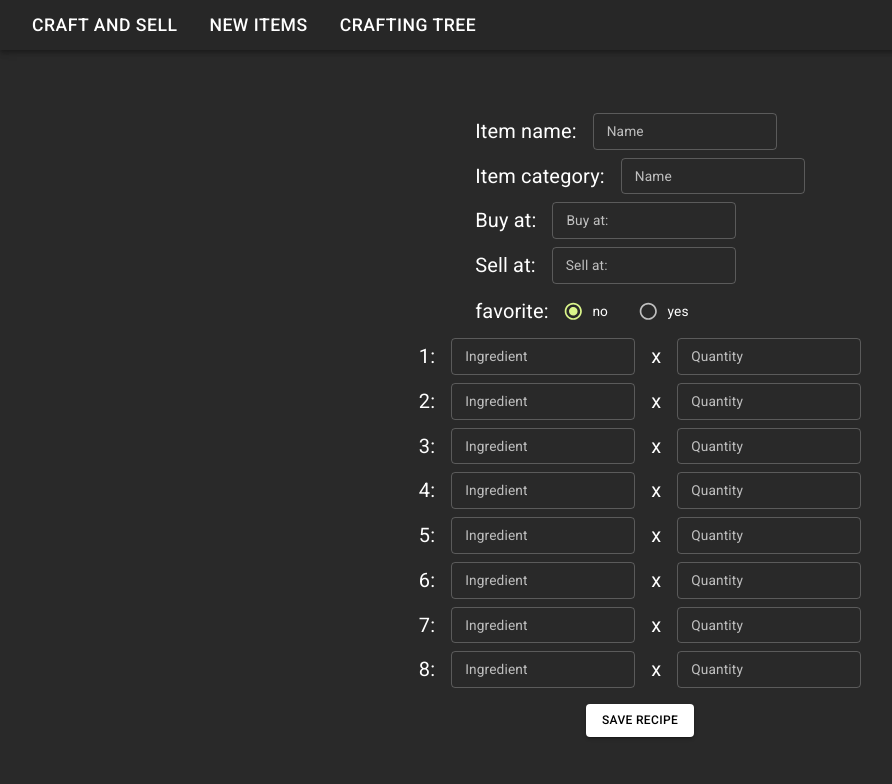
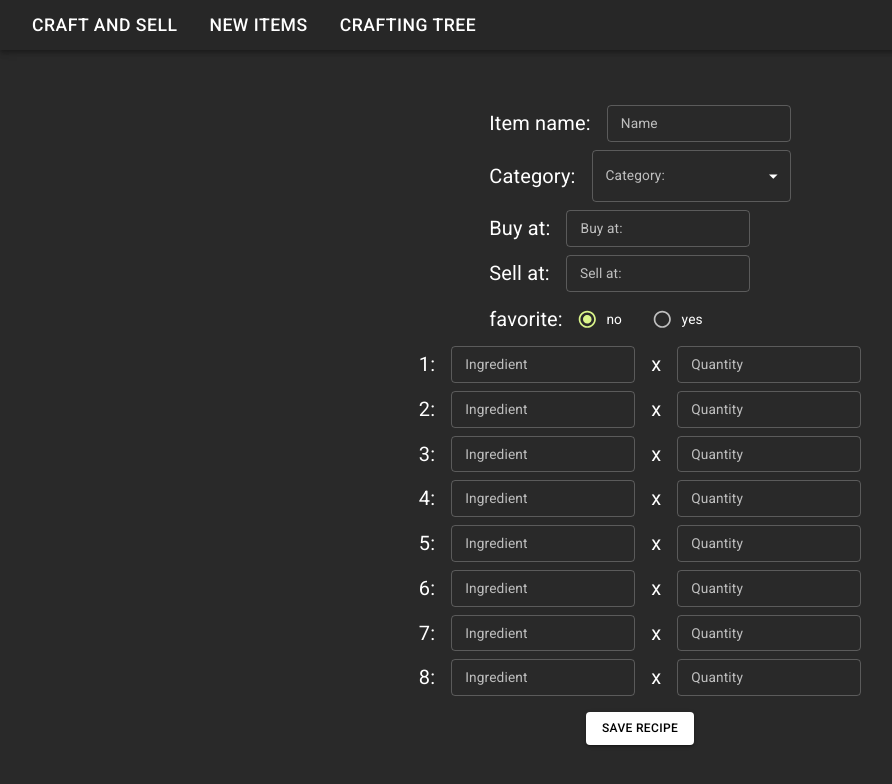
Before and after one commit to Ted2121/MarketShuffle, a React (Vite) app in the folder marketshuffle/: page /new in a window 1280 px wide. Shown: the top 784 px of the page, without its empty margins (0-892 px from the left). Built offline with nearby package versions, Linux system fonts and the light colour scheme.

Commit message:
minor fixes

```diff
--- a/marketshuffle/src/items/ActionsPanel.jsx
+++ b/marketshuffle/src/items/ActionsPanel.jsx
@@ -38,14 +38,14 @@ function ActionsPanel({ item }) {
   const handleAddPosition = async (itemId, one, ten, hundred, details, currentUnixTime, positionQuality) => {
     const itemPositionDto = {
       parentItemId: itemId,
-      one: one,
-      ten: ten,
-      hundred: hundred,
+      one: one ? one : 0,
+      ten: ten ? ten : 0,
+      hundred: hundred ? hundred : 0,
       details: details,
       date: currentUnixTime,
       quality: positionQuality
     }
-
+ console.log(one)
     await createPositionForItem(itemPositionDto);
   }
 
@@ -260,13 +260,11 @@ function ActionsPanel({ item }) {
                   Delete Position
                 </Button>
                 {item && <EditPositionModal handleEditPosition={handleEditPosition} currentPosition={currentPosition} />}
-                {item && <EditPositionModal handleEditPosition={handleEditPosition} currentPosition={currentPosition} />}
               </Box>
               <Divider sx={{
                 mt: 2
               }} />
               {/* Add position */}
-              {item && <AddPositionForm itemId={item?.id} handleAddPosition={handleAddPosition} />}
               {item && <AddPositionForm itemId={item?.id} handleAddPosition={handleAddPosition} />}
             </Card>
             <Card>
--- a/marketshuffle/src/items/ItemTable.jsx
+++ b/marketshuffle/src/items/ItemTable.jsx
@@ -2,8 +2,6 @@ import { Box, Button, TextField } from '@mui/material'
 import React, { useState } from 'react'
 import Item from './Item'
 import categoryList from '../data/components-text/itemsCategoryList'
-import item from '../data/mocks/item-mock';
-import rune from '../data/mocks/rune-mock';
 import { getAllItemsByCategory, getItemsBySearchString } from '../services/itemService';
 
 function ItemTable({ handleSetSelectedItem }) {
--- a/marketshuffle/src/new-items/NewItemsPage.jsx
+++ b/marketshuffle/src/new-items/NewItemsPage.jsx
@@ -4,6 +4,12 @@ import debounce from 'lodash/debounce';
 import { createItem } from '../services/itemService';
 import { createRecipe } from '../services/recipeService';
 import DoneIcon from '@mui/icons-material/Done';
+import categoryList from '../data/components-text//itemsCategoryList'
+import InputLabel from '@mui/material/InputLabel';
+import MenuItem from '@mui/material/MenuItem';
+import FormControl from '@mui/material/FormControl';
+import Select from '@mui/material/Select';
+
 
 function NewItemsPage() {
   const [itemName, setItemName] = useState('');
@@ -22,7 +28,7 @@ function NewItemsPage() {
       isFavorite: false
     });
   const [isSuccess, setIsSuccess] = useState(false);
-
+  const categories = categoryList.map(x => x.name);
   const debounceSetItem = debounce(setItem, 500);
 
   const handleRecipeNameChange = (index, event) => {
@@ -65,12 +71,12 @@ function NewItemsPage() {
 
   const handleItemSellAtChange = (event) => {
     setItemSellAt(event.target.value);
-    debounceSetItem(prevState => ({ ...prevState, Buy: event.target.value }));
+    debounceSetItem(prevState => ({ ...prevState, sell: event.target.value }));
   }
 
   const handleItemBuyAtChange = (event) => {
     setItemBuyAt(event.target.value);
-    debounceSetItem(prevState => ({ ...prevState, Sell: event.target.value }));
+    debounceSetItem(prevState => ({ ...prevState, buy: event.target.value }));
   }
 
   const saveItem = async () => {
@@ -85,10 +91,10 @@ function NewItemsPage() {
       parentItemId: itemId
     }));
 
-    console.log(updatedRecipe);
     const recipeCreated = await createRecipe({ recipe: updatedRecipe });
 
     setIsSuccess(!!itemId && recipeCreated);
+    window.location.reload();
   };
 
   const renderRecipeFields = () => {
@@ -157,14 +163,22 @@ function NewItemsPage() {
           gap: 2
         }}>
           <Typography variant='h4'>
-            Item category:
+            Category:
           </Typography>
-          <TextField
-            label="Name"
-            size='small'
-            value={itemCategory}
-            onChange={(event) => handleItemCategoryChange(event)}>
-          </TextField>
+          <FormControl fullWidth>
+            <InputLabel id="category">Category:</InputLabel>
+            <Select
+              labelId="category"
+              id="category-select"
+              value={itemCategory}
+              label="Category"
+              onChange={handleItemCategoryChange}
+            >
+              {categories.map(x => (
+                <MenuItem value={x}>{x}</MenuItem>
+              ))}
+            </Select>
+          </FormControl>
         </Box>
         {/* price targets */}
         <Box sx={{
```
